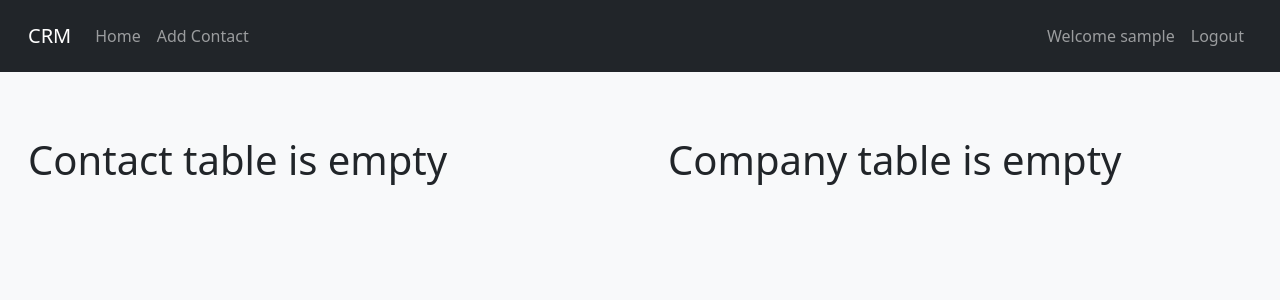
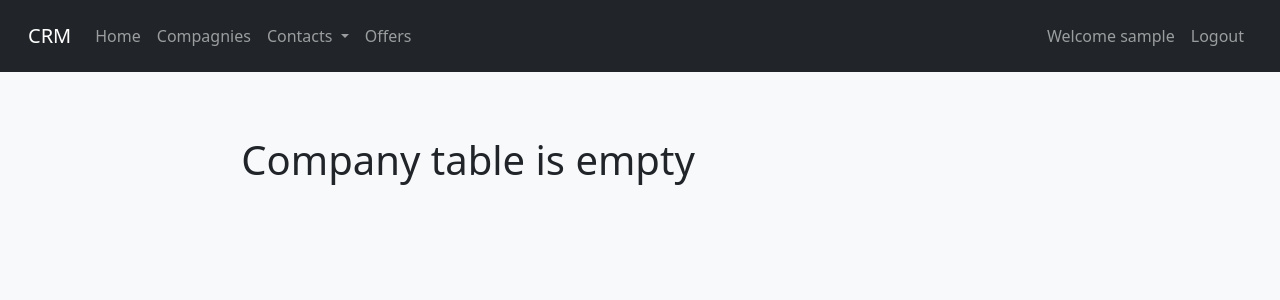
Before and after one commit to mihouami/django-crm-basic, a Django app: page / in a window 1280 px wide. Shown: the top 300 px of the page. Run offline with Django 5.2, Linux system fonts and the light colour scheme; the visitor is signed in with stand-in values (Sample User, id 1); data that the repository does not hold is empty.

Commit message:
14 - add dromp down contacts navbar

```diff
--- a/crm/templates/crm/add_contact2.html
+++ b/crm/templates/crm/add_contact2.html
@@ -58,7 +58,9 @@
             </div>
             <div class="row text-center my-3">
               <div class="col">
-                <a class="btn btn-secondary" href="{% url 'home' %}">Back</a>
+                <a class="btn btn-secondary" href="{% url 'contacts' %}"
+                  >Back</a
+                >
               </div>
               <div class="col">
                 <button formnovalidate class="btn btn-success" type="submit">
--- a/crm/templates/crm/contact.html
+++ b/crm/templates/crm/contact.html
@@ -92,7 +92,7 @@
           </div>
           <div class="row text-center my-3">
             <div class="col">
-              <a class="btn btn-secondary" href="{% url 'home' %}">Back</a>
+              <a class="btn btn-secondary" href="{% url 'contacts' %}">Back</a>
             </div>
             <div class="col">
               <!-- Button trigger modal -->
--- a/crm/templates/crm/home.html
+++ b/crm/templates/crm/home.html
@@ -1,34 +1,7 @@
 {% extends 'crm/base.html' %} {% block content %} {% if user.is_authenticated %}
 <div class="container-fluid">
-  <div class="row">
-    <div class="col">
-      {% if not contacts %}
-      <h1 class="p-3">Contact table is empty</h1>
-      {% else %}
-      <h1 class="p-3">Contacts Table</h1>
-      <table class="table table-hover table-striped table-bordered text-center">
-        <tr class="table table-dark">
-          <th>Full Name</th>
-          <th>Company</th>
-          <th>Position</th>
-          <th>Action</th>
-        </tr>
-        {% for contact in contacts%}
-        <tr>
-          <td>{{ contact.first_name }} {{ contact.last_name }}</td>
-          <td>{{ contact.company }}</td>
-          <td>{{ contact.position }}</td>
-          <td>
-            <a class="btn btn-secondary" href="{% url 'contact' contact.id %}"
-              >Detail</a
-            >
-          </td>
-        </tr>
-        {% endfor %}
-      </table>
-      {% endif %}
-    </div>
-    <div class="col">
+  <div class="row justify-content-center">
+    <div class="col-8">
       {% if not compagnies %}
       <h1 class="p-3">Company table is empty</h1>
       {% else %}
--- a/crm/templates/crm/include/navbar.html
+++ b/crm/templates/crm/include/navbar.html
@@ -19,7 +19,34 @@
         </li>
         {% if user.is_authenticated %}
         <li class="nav-item">
-          <a class="nav-link" href="{% url 'add_contact' %}">Add Contact</a>
+          <a class="nav-link" href="">Compagnies</a>
+        </li>
+        <li class="nav-item dropdown">
+          <a
+            class="nav-link dropdown-toggle"
+            href="#"
+            role="button"
+            data-bs-toggle="dropdown"
+            aria-expanded="false"
+          >
+            Contacts
+          </a>
+          <ul class="dropdown-menu">
+            <li>
+              <a class="dropdown-item" href="{% url 'contacts' %}"
+                >View all contact</a
+              >
+            </li>
+            <li>
+              <a class="dropdown-item" href="{% url 'add_contact' %}"
+                >Add contact</a
+              >
+            </li>
+          </ul>
+        </li>
+
+        <li class="nav-item">
+          <a class="nav-link" href="">Offers</a>
         </li>
         {% endif %}
       </ul>
--- a/crm/urls.py
+++ b/crm/urls.py
@@ -5,6 +5,7 @@ urlpatterns = [
     path("", home, name="home"),
     path("logout/", logout_user, name='logout'),
     path("register/", register_user, name='register'),
+    path("contacts/", contacts, name='contacts'),
     path("contact/<int:pk>/", contact_detail, name='contact'),
     path("delete_contact/<int:pk>", delete_contact, name='delete_contact'),
     path('add_contact/', add_contact, name='add_contact'),
--- a/crm/views.py
+++ b/crm/views.py
@@ -58,11 +58,21 @@ def register_user(request):
     return render(request, 'crm/register.html', context)
 
 #CONTACTS VIEWS
+def contacts(request):
+    if request.user.is_authenticated:
+        contacts = Contact.objects.all()
+        return render(request, 'crm/contacts.html', {'contacts':contacts})
+    else:
+        messages.warning(request, 'You must be logged In.')
+        return redirect('home')
+
+
 def contact_detail(request, pk):
     if request.user.is_authenticated:
         contact = Contact.objects.get(id=pk)
         return render(request, 'crm/contact.html', {'contact':contact})
     else:
+        messages.warning(request, 'You must be logged In.')
         return redirect('home')
 
 
```
Also changed, not shown: crm/templates/crm/contacts.html (added, +42 -0 lines), crm/templates/crm/not used/dropdownlink.html (added, +16 -0 lines).
